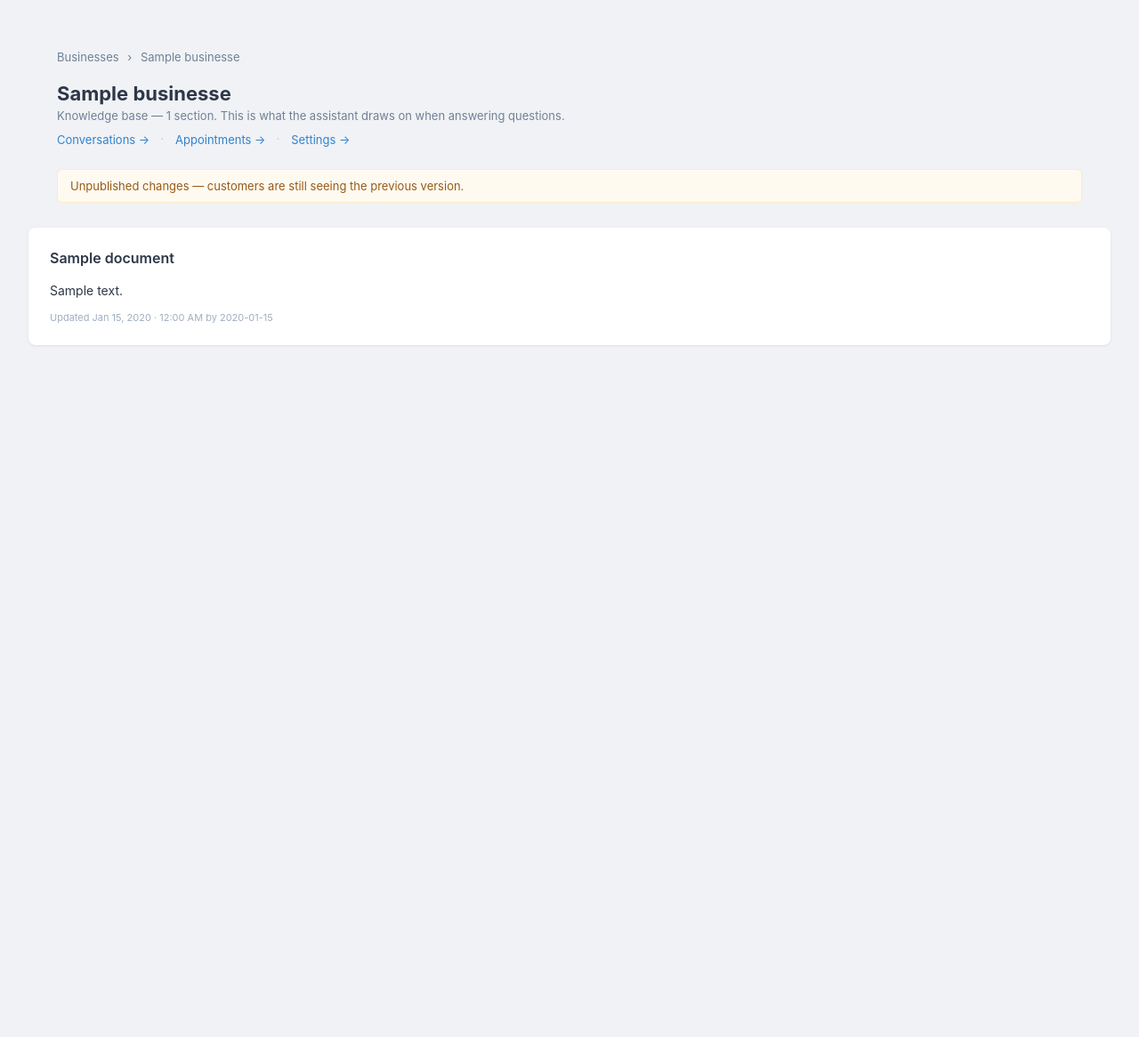
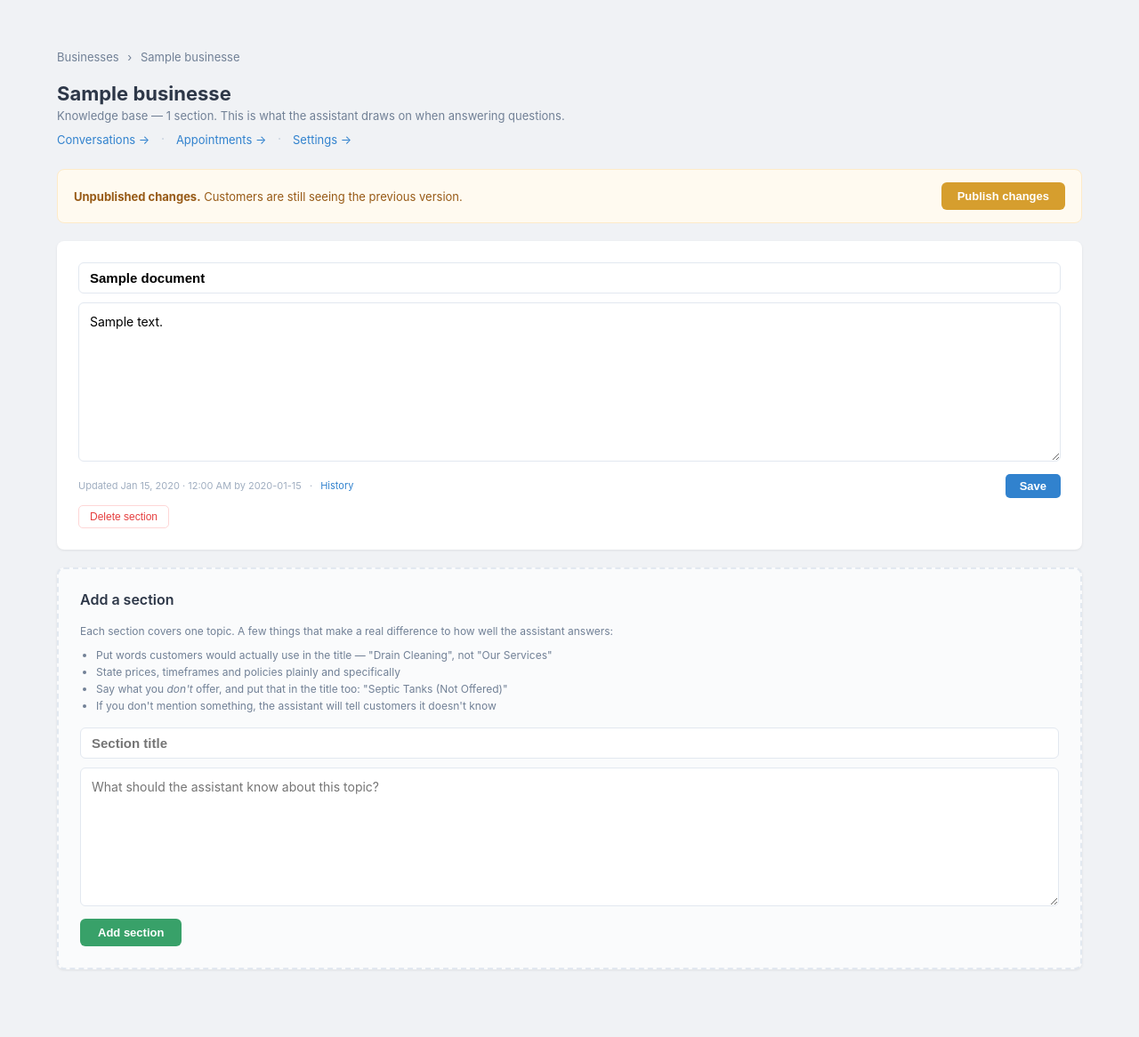
Before and after one commit to Casey2022/Multi-Business-AI-Chatbot, a Flask app: page /admin/business/1/knowledge in a window 1280 px wide. Shown: the part 52-1218 px from the top of the page at 89% size. Before the commit the page ends 440 px from the top, so only its background shows below. Run offline with Flask 3, Linux system fonts and the light colour scheme; the visitor is signed in with stand-in values (Sample User, id 1); tables that the repository leaves empty hold one stand-in row (values such as "Sample post"); some libraries are stand-ins or nearby versions.

Commit message:
Add knowledge base editor with atomic publish
Owners can now add, edit and delete the document sections their assistant
answers from, with version history and an explicit publish step.

- editor UI with retrieval-quality guidance built into the form
- publish re-ingests and clears the dirty flag; a failed publish clears
  neither, so the owner keeps seeing 'unpublished changes'
- ingestion builds into a temporary collection and swaps on success —
  the previous delete-then-rebuild left the knowledge base empty when
  the embedding API failed partway, while reporting the old content was
  still live
- rules engine now matches keywords on word boundaries, and location
  rules use multi-word keywords: 'address' was matching '...to address a
  plumbing issue' and stealing questions from RAG

```diff
--- a/admin/routes.py
+++ b/admin/routes.py
@@ -221,7 +221,7 @@ def settings(business_id):
 @admin_bp.route("/business/<int:business_id>/knowledge")
 @login_required
 def knowledge(business_id):
-    """Show what the bot knows — the document sections behind its answers."""
+    """Show and edit the document sections the assistant answers from."""
     require_business_access(business_id)
 
     business = next((b for b in get_all_businesses() if b["id"] == business_id), None)
@@ -234,3 +234,139 @@ def knowledge(business_id):
         business = business,
         sections = get_documents(business_id),
     )
+
+
+@admin_bp.route("/business/<int:business_id>/knowledge/add", methods=["POST"])
+@login_required
+def knowledge_add(business_id):
+    require_business_access(business_id)
+
+    from db import add_document_section
+    from admin.auth import current_user
+
+    title = (request.form.get("title") or "").strip()
+    body  = (request.form.get("body")  or "").strip()
+
+    if not title or not body:
+        flash("A section needs both a title and content.", "error")
+    else:
+        add_document_section(business_id, title, body,
+                             updated_by=current_user()["email"])
+        flash("Section added. Publish to make it live.", "success")
+
+    return redirect(url_for("admin.knowledge", business_id=business_id))
+
+
+@admin_bp.route("/knowledge/<int:document_id>/update", methods=["POST"])
+@login_required
+def knowledge_update(document_id):
+    from db import get_connection, update_document_section
+    from admin.auth import current_user
+
+    # Derive the business from the section rather than trusting the URL.
+    conn = get_connection()
+    row  = conn.execute("SELECT business_id FROM documents WHERE id = ?",
+                        (document_id,)).fetchone()
+    conn.close()
+    if not row:
+        abort(404)
+    require_business_access(row["business_id"])
+
+    title = (request.form.get("title") or "").strip()
+    body  = (request.form.get("body")  or "").strip()
+
+    if not title or not body:
+        flash("A section needs both a title and content.", "error")
+    else:
+        update_document_section(document_id, title, body,
+                                updated_by=current_user()["email"])
+        flash("Section updated. Publish to make it live.", "success")
+
+    return redirect(url_for("admin.knowledge", business_id=row["business_id"]))
+
+
+@admin_bp.route("/knowledge/<int:document_id>/delete", methods=["POST"])
+@login_required
+def knowledge_delete(document_id):
+    from db import get_connection, delete_document_section, get_documents
+
+    conn = get_connection()
+    row  = conn.execute("SELECT business_id FROM documents WHERE id = ?",
+                        (document_id,)).fetchone()
+    conn.close()
+    if not row:
+        abort(404)
+    business_id = row["business_id"]
+    require_business_access(business_id)
+
+    # A business with no sections has a bot that can only answer from its
+    # config facts. Warn rather than prevent — it's their content.
+    if len(get_documents(business_id)) <= 1:
+        flash("That was the last section. Your assistant can no longer "
+              "answer detailed questions until you add content.", "error")
+
+    delete_document_section(document_id)
+    flash("Section deleted. Publish to make it live.", "success")
+    return redirect(url_for("admin.knowledge", business_id=business_id))
+
+
+@admin_bp.route("/business/<int:business_id>/knowledge/publish", methods=["POST"])
+@login_required
+def knowledge_publish(business_id):
+    """Re-ingest the knowledge base so customers see the current version.
+
+    Blocking rather than backgrounded: re-ingestion is a handful of
+    embedding API calls, and there's no worker process on this deployment.
+    Slower, but the owner gets a real success or failure rather than a
+    silent job they can't see.
+    """
+    require_business_access(business_id)
+
+    business = next((b for b in get_all_businesses() if b["id"] == business_id), None)
+    if not business:
+        abort(404)
+
+    from rag import ingest_documents
+    from db import set_documents_clean
+    from config import load_config
+
+    try:
+        ingest_documents(load_config(business["config_path"], business_id),
+                         business_id=business_id)
+        set_documents_clean(business_id)
+        flash("Published — your assistant is now using the updated content.",
+              "success")
+    except Exception as e:
+        # Deliberately do NOT clear the flag: the owner must keep seeing
+        # "unpublished changes" until a publish actually succeeds, or they'd
+        # believe stale content was live.
+        print(f"[knowledge] Publish FAILED for {business['name']}: {e}")
+        flash(f"Publishing failed: {e}. Your previous content is still live.",
+              "error")
+
+    return redirect(url_for("admin.knowledge", business_id=business_id))
+
+
+@admin_bp.route("/knowledge/<int:document_id>/history")
+@login_required
+def knowledge_history(document_id):
+    from db import get_connection, get_document_versions
+
+    conn = get_connection()
+    doc  = conn.execute("SELECT * FROM documents WHERE id = ?",
+                        (document_id,)).fetchone()
+    conn.close()
+    if not doc:
+        abort(404)
+    doc = dict(doc)
+    require_business_access(doc["business_id"])
+
+    business = next((b for b in get_all_businesses()
+                     if b["id"] == doc["business_id"]), None)
+
+    return render_template(
+        "admin/knowledge_history.html",
+        business = business,
+        section  = doc,
+        versions = get_document_versions(document_id),
+    )
--- a/admin/templates/admin/dashboard.html
+++ b/admin/templates/admin/dashboard.html
@@ -37,7 +37,7 @@
           <span class="badge badge-gray">Inactive</span>
           {% endif %}
         </td>
-        <td>
+        <td style="white-space: nowrap;">
           <a href="/admin/business/{{ b.id }}/conversations">Conversations</a>
           <span style="color:#cbd5e0; margin: 0 6px;">·</span>
           <a href="/admin/business/{{ b.id }}/appointments">Appointments</a>
--- a/admin/templates/admin/knowledge.html
+++ b/admin/templates/admin/knowledge.html
@@ -13,40 +13,109 @@
     This is what the assistant draws on when answering questions.
   </div>
   <div style="margin-top: 8px;">
-    <a href="/admin/business/{{ business.id }}/conversations" style="font-size: 13px;">
-      Conversations →
-    </a>
+    <a href="/admin/business/{{ business.id }}/conversations" style="font-size: 13px;">Conversations →</a>
     <span style="color:#cbd5e0; margin: 0 8px;">·</span>
-    <a href="/admin/business/{{ business.id }}/appointments" style="font-size: 13px;">
-      Appointments →
-    </a>
+    <a href="/admin/business/{{ business.id }}/appointments" style="font-size: 13px;">Appointments →</a>
     <span style="color:#cbd5e0; margin: 0 8px;">·</span>
-    <a href="/admin/business/{{ business.id }}/settings" style="font-size: 13px;">
-      Settings →
-    </a>
+    <a href="/admin/business/{{ business.id }}/settings" style="font-size: 13px;">Settings →</a>
   </div>
 </div>
-  {% if business.documents_dirty %}
-  <div style="margin-top:10px; padding:10px 14px; background:#fffaf0;
-              border:1px solid #feebc8; border-radius:6px; font-size:13px;
-              color:#975a16;">
-    Unpublished changes — customers are still seeing the previous version.
+
+{% if business.documents_dirty %}
+<div style="padding:14px 18px; background:#fffaf0; border:1px solid #feebc8;
+            border-radius:8px; margin-bottom:20px; display:flex;
+            align-items:center; justify-content:space-between; gap:16px;">
+  <div style="font-size:13px; color:#975a16;">
+    <strong>Unpublished changes.</strong>
+    Customers are still seeing the previous version.
   </div>
-  {% endif %}
+  <form method="POST" action="/admin/business/{{ business.id }}/knowledge/publish">
+    <button type="submit"
+            style="padding:8px 18px; background:#d69e2e; color:#fff; border:none;
+                   border-radius:6px; font-size:13px; font-weight:600;
+                   cursor:pointer; white-space:nowrap;">
+      Publish changes
+    </button>
+  </form>
 </div>
+{% endif %}
 
+<!-- Existing sections -->
 {% for s in sections %}
 <div class="card">
-  <div class="card-title">{{ s.title }}</div>
-  <div style="white-space: pre-wrap; font-size:14px; line-height:1.6;
-              color:#2d3748;">{{ s.body }}</div>
-  <div style="margin-top:12px; font-size:11px; color:#a0aec0;">
-    Updated {{ s.updated_at | friendly_time }}{% if s.updated_by %} by {{ s.updated_by }}{% endif %}
-  </div>
+  <form method="POST" action="/admin/knowledge/{{ s.id }}/update">
+    <input type="text" name="title" value="{{ s.title }}"
+           style="width:100%; padding:8px 12px; border:1px solid #e2e8f0;
+                  border-radius:6px; font-size:15px; font-weight:600;
+                  margin-bottom:10px;">
+    <textarea name="body" rows="7"
+              style="width:100%; padding:10px 12px; border:1px solid #e2e8f0;
+                     border-radius:6px; font-size:14px; line-height:1.6;
+                     font-family:inherit;">{{ s.body }}</textarea>
+
+    <div style="display:flex; align-items:center; justify-content:space-between;
+                margin-top:10px; gap:12px;">
+      <div style="font-size:11px; color:#a0aec0;">
+        Updated {{ s.updated_at | friendly_time }}{% if s.updated_by %} by {{ s.updated_by }}{% endif %}
+        <span style="margin:0 6px;">·</span>
+        <a href="/admin/knowledge/{{ s.id }}/history">History</a>
+      </div>
+      <div style="white-space:nowrap;">
+        <button type="submit"
+                style="padding:6px 16px; background:#3182ce; color:#fff;
+                       border:none; border-radius:5px; font-size:13px;
+                       font-weight:600; cursor:pointer;">Save</button>
+      </div>
+    </div>
+  </form>
+
+  <form method="POST" action="/admin/knowledge/{{ s.id }}/delete"
+        onsubmit="return confirm('Delete this section? Its previous versions are kept.');"
+        style="margin-top:8px;">
+    <button type="submit"
+            style="padding:5px 12px; background:none; color:#e53e3e;
+                   border:1px solid #fed7d7; border-radius:5px;
+                   font-size:12px; cursor:pointer;">Delete section</button>
+  </form>
 </div>
 {% else %}
 <div class="card">
-  <div class="empty"><p>No content yet.</p></div>
+  <div class="empty"><p>No content yet. Add a section below.</p></div>
 </div>
 {% endfor %}
+
+<!-- Add a new section -->
+<div class="card" style="border:2px dashed #e2e8f0; background:#fafbfc;">
+  <div class="card-title">Add a section</div>
+
+  <div style="font-size:12px; color:#718096; margin-bottom:14px; line-height:1.6;">
+    Each section covers one topic. A few things that make a real difference
+    to how well the assistant answers:
+    <ul style="margin:8px 0 0 18px;">
+      <li>Put words customers would actually use in the title — "Drain
+          Cleaning", not "Our Services"</li>
+      <li>State prices, timeframes and policies plainly and specifically</li>
+      <li>Say what you <em>don't</em> offer, and put that in the title too:
+          "Septic Tanks (Not Offered)"</li>
+      <li>If you don't mention something, the assistant will tell customers
+          it doesn't know</li>
+    </ul>
+  </div>
+
+  <form method="POST" action="/admin/business/{{ business.id }}/knowledge/add">
+    <input type="text" name="title" placeholder="Section title"
+           style="width:100%; padding:8px 12px; border:1px solid #e2e8f0;
+                  border-radius:6px; font-size:15px; font-weight:600;
+                  margin-bottom:10px;">
+    <textarea name="body" rows="6"
+              placeholder="What should the assistant know about this topic?"
+              style="width:100%; padding:10px 12px; border:1px solid #e2e8f0;
+                     border-radius:6px; font-size:14px; line-height:1.6;
+                     font-family:inherit;"></textarea>
+    <button type="submit"
+            style="margin-top:10px; padding:8px 20px; background:#38a169;
+                   color:#fff; border:none; border-radius:6px; font-size:13px;
+                   font-weight:600; cursor:pointer;">Add section</button>
+  </form>
+</div>
 {% endblock %}
--- a/config/bobs_plumbing.yaml
+++ b/config/bobs_plumbing.yaml
@@ -84,12 +84,12 @@ rules:
     reply: "Hello! 👋 Thanks for texting {business_name}. How can I help?"
 
   - name: "hours"
-    keywords: ["hours", "open", "closed", "close"]
+    keywords: ["hours", "you open", "are you closed"]
     match: "any"
     reply: "We're open {hours}. Emergency service available 24/7."
 
   - name: "location"
-    keywords: ["where", "location", "address", "directions"]
+    keywords: ["where are you", "your location", "your address", "directions"]
     match: "any"
     reply: "We're based at {address}, serving {service_area}."
 
--- a/config/sunrise_bakery_and_cafe.yaml
+++ b/config/sunrise_bakery_and_cafe.yaml
@@ -80,12 +80,12 @@ rules:
     reply: "Hi there! 👋 Welcome to {business_name}. How can I help?"
 
   - name: "hours"
-    keywords: ["hours", "open", "closed", "close"]
+    keywords: ["hours", "you open", "are you closed", "you close"]
     match: "any"
     reply: "We're open {hours}."
 
   - name: "location"
-    keywords: ["where", "location", "address", "directions"]
+    keywords: ["where are you", "your location", "your address", "directions"]
     match: "any"
     reply: "We're at {address}. Stop in for a 🥐!"
 
```
Also changed, not shown: admin/templates/admin/knowledge_history.html (added, +37 -0 lines), rag.py (+47 -20 lines), rules.py (+10 -4 lines).
